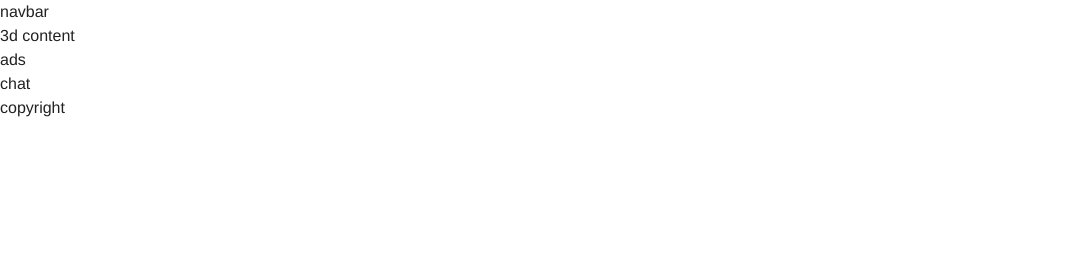
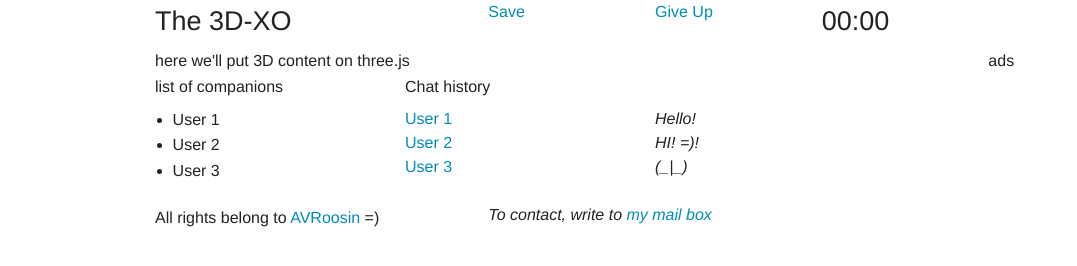
Before and after one commit to AVRoosin/3D-XO-Web, a plain HTML site: page index.html in a window 1280 px wide. Shown: the whole page, without its empty margins (0-1077 px from the left). Drawn offline with Linux system fonts and the light colour scheme.

Commit message:
General markup
This will be a main page of a web application. It'll further be rewrote
in EJS

```diff
--- a/index.html
+++ b/index.html
@@ -12,20 +12,39 @@
     <script src="Foundation/js/vendor/modernizr.js"></script>
 </head>
 <body>
-<nav>
-    navbar
+<nav class="row">
+     <h3 class="small-4 columns"> The 3D-XO </h3>
+    <a class="small-2 columns" href="#">Save</a>
+    <a class="small-2 columns" href="#">Give Up</a>
+    <h3 class="small-4 columns">00:00</h3>
 </nav>
-<section>
-    3d content
+<section class="row">
+    <div class="small-10 columns">
+        here we'll put 3D content on three.js
+    </div>
+    <aside class="small-2 columns">
+        ads
+    </aside>
 </section>
-<aside>
-    ads
-</aside>
-<section>
-    chat
+<section class="row">
+    <div class="small-3 columns">
+        <h6>list of companions</h6>
+        <ul>
+            <li>User 1</li>
+            <li>User 2</li>
+            <li>User 3</li>
+        </ul>
+    </div>
+    <div class="small-9 columns">
+        <h6>Chat history</h6>
+            <div class="row"><a class="small-4 columns" href="#">User 1</a><em class="small-8 columns">Hello!</em></div>
+            <div class="row"><a class="small-4 columns" href="#">User 2</a><em class="small-8 columns">HI! =)!</em></div>
+            <div class="row"><a class="small-4 columns" href="#">User 3</a><em class="small-8 columns">(_|_)</em></div>
+    </div>
 </section>
-<footer>
-    copyright
+<footer class="row">
+    <h6 class="small-4 columns">All rights belong to <a href="https://github.com/AVRoosin">AVRoosin</a> =)</h6>
+    <address class="small-8 columns">To contact, write to <a href="mailto:avroosin@gmail.com">my mail box</a></address>
 </footer>
 
 <script src="Foundation/js/vendor/jquery.js"></script>
```
Also changed, not shown: 1 other file.
